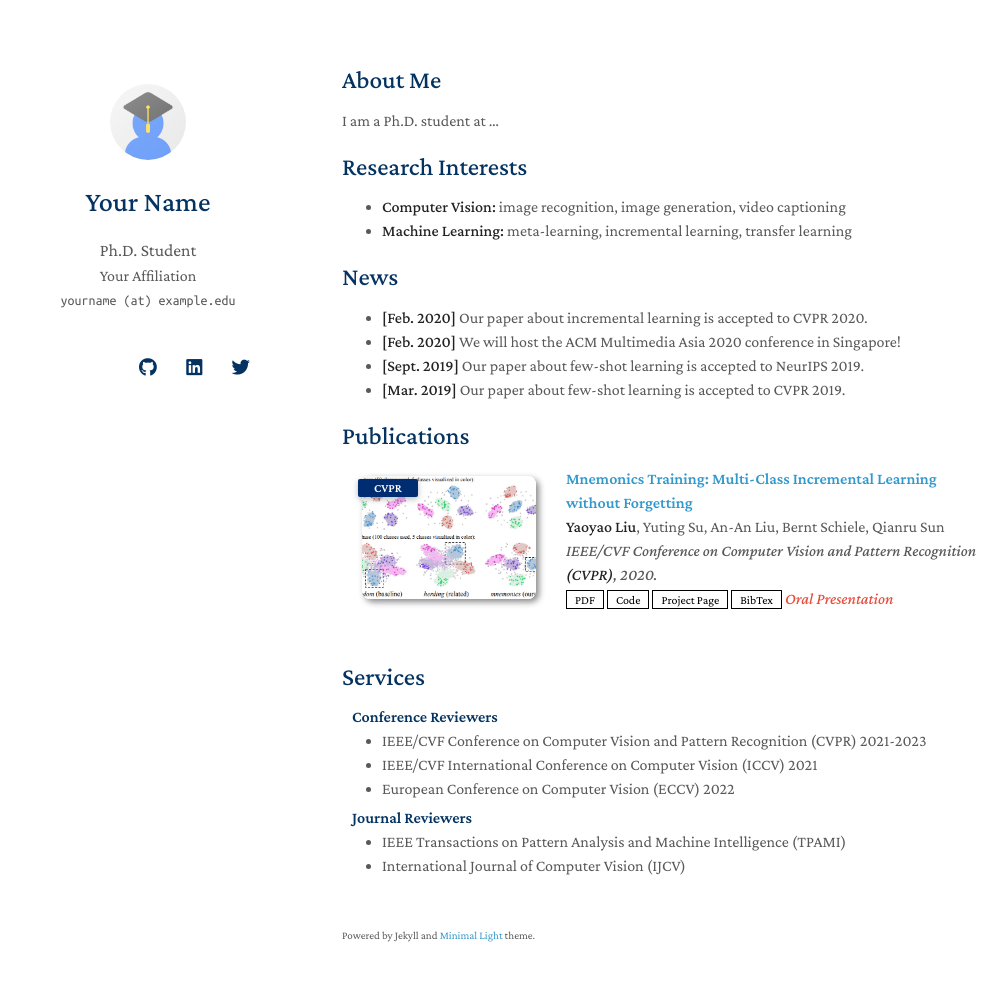
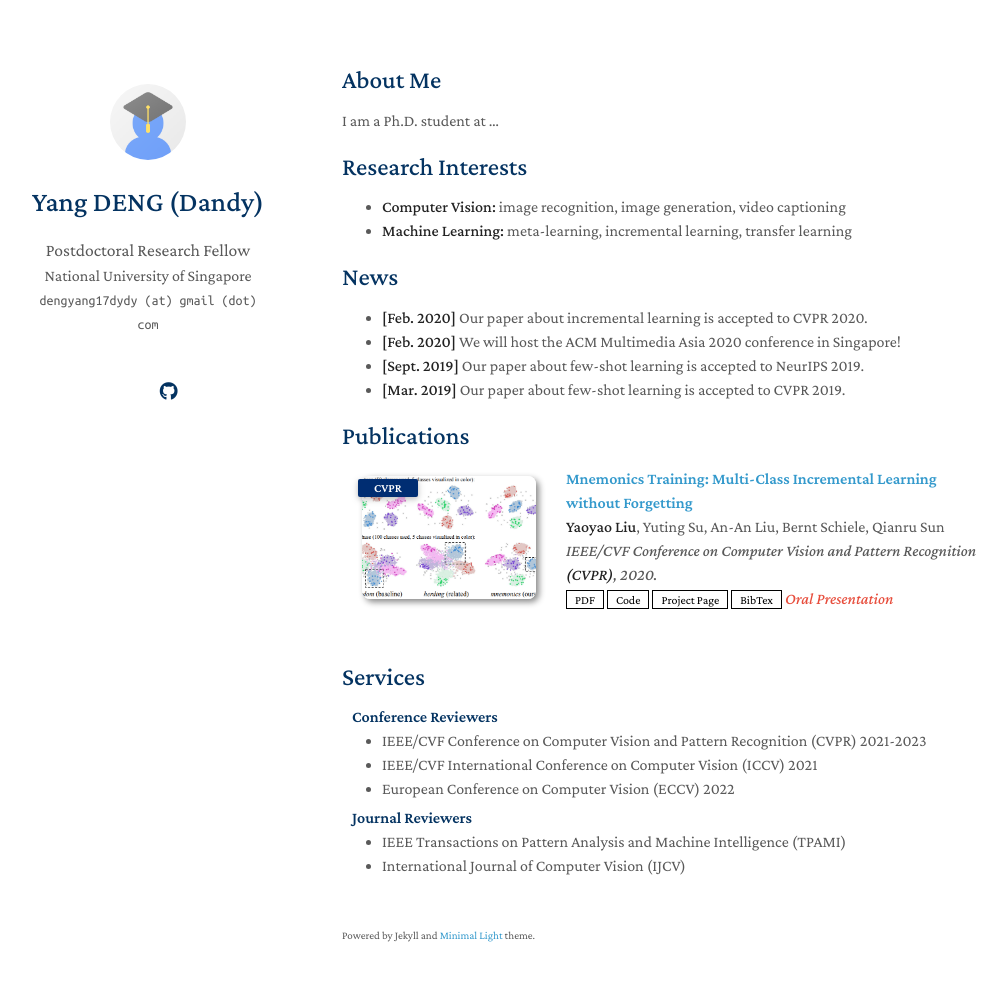
Before and after one commit to dengyang17/dengyang.github.io, a Jekyll site: the page built from index.md, in a window 1280 px wide and 1016 px high. Shown: the top 981 px of the window, without its empty margins (128-1134 px from the left). Built offline with Jekyll 4.4.1, drawn with Linux system fonts in a browser that asks for light colours; nearby versions of some CDN libraries; a style sheet for code colours, icons or effects is not loaded; our own code applies the rules of GitHub Pages for plain Markdown files.

Commit message:
Update _config.yml

```diff
--- a/_config.yml
+++ b/_config.yml
@@ -1,8 +1,8 @@
 # Basic Information
-title: Your Name
-position: Ph.D. Student
-affiliation: Your Affiliation
-email: yourname (at) example.edu
+title: Yang DENG (Dandy)
+position: Postdoctoral Research Fellow
+affiliation: National University of Singapore
+email: dengyang17dydy (at) gmail (dot) com
 
 # Search Engine Optimization (SEO)
 # The following information is used to improve the website traffic from search engines, e.g., Google.
@@ -12,11 +12,8 @@ canonical: https://minimal-light-theme.yliu.me/
 
 # Links
 # If you don't need one of them, you may delete the corresponding line.
-google_scholar: https://scholar.google.com/
-cv_link: assets/files/curriculum_vitae.pdf
-github_link: https://github.com/
-linkedin: https://www.linkedin.com/
-twitter: https://twitter.com/
+google_scholar: https://scholar.google.com/citations?user=OshWT3UAAAAJ
+github_link: https://github.com/dengyang17
 
 # Images (e.g., your profile picture and your website's favicon)
 # "favicon" and "favicon_dark" are used for the light and dark modes, respectively.
```
